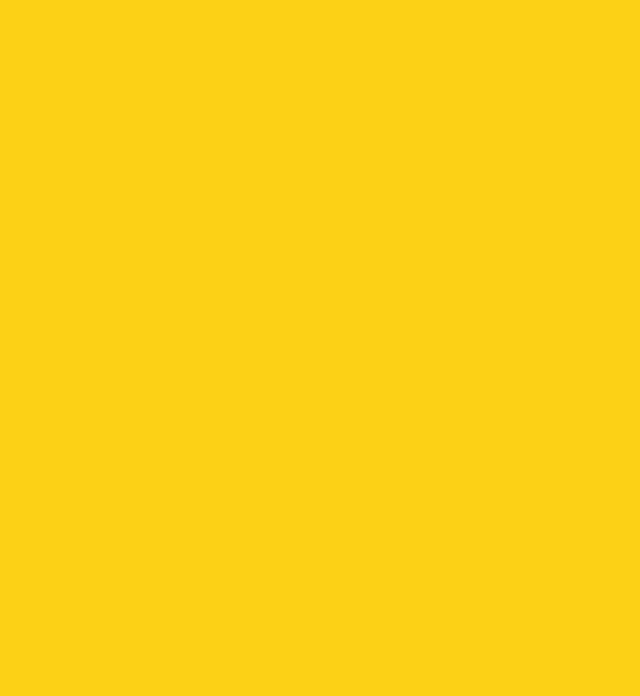
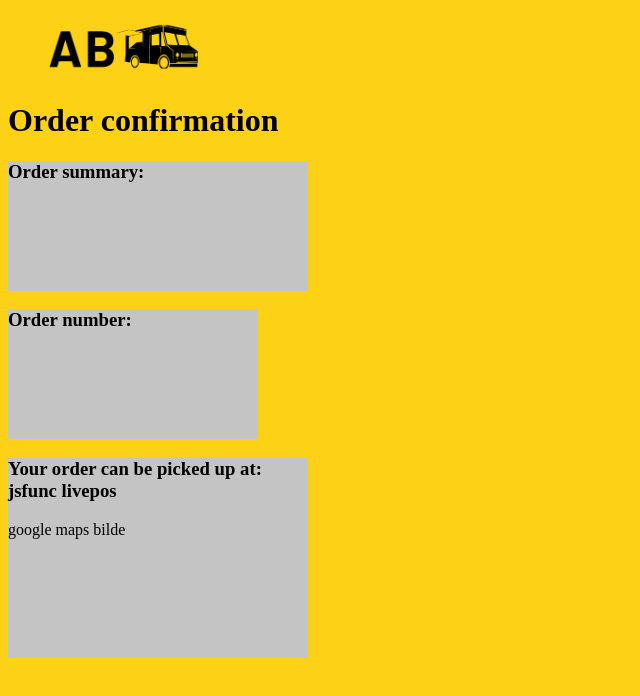
Before and after one commit to hermansintnu/project_webtech, a plain HTML site: page confirmation.html in a window 1280 px wide. Shown: the whole page, without its empty margins (0-640 px from the left). Drawn offline with Linux system fonts and the light colour scheme.

Commit message:
3 boxes made

```diff
--- a/confirmation.html
+++ b/confirmation.html
@@ -1,12 +1,35 @@
 <!DOCTYPE html>
 <html lang="en" dir="ltr">
 
-<head>  <meta charset="utf-8">
+<head>
+    <meta charset="UTF-8">
+    <meta http-equiv="X-UA-Compatible" content="IE=edge">
+    <meta name="viewport" content="width=device-width, initial-scale=1.0">
     <title>Andres order confirmation</title>
     <link rel="stylesheet" href="style.css">
 </head>
 
 <body>
+    <figure> <a href="homepage.html">
+        <img src="img/logo.png" id="logoConf" alt="Logo"> </a>
+      </figure>
+
+    <h1>Order confirmation</h1>
+
+
+<div class="box" id="yourOrder">
+<h3>Order summary:</h3>
+</div>
+
+<div class="box" id="orderNumber">
+    <h3> Order number: </h3>
+</div>
+
+<div class="box" id="orderPickUp">
+    <h3>Your order can be picked up at: jsfunc livepos</h3>
+    google maps bilde
+
+</div>
 
 </body>
 
@@ -16,4 +39,5 @@
 
 
 
+
 </html>
--- a/style.css
+++ b/style.css
@@ -81,12 +81,36 @@ margin: 10px;
 /* payment end */
 
 /* This section is for confirmation.html */
+#logoConf {
+  width: 150px;
+}
+
+#yourOrder {
+  background-color: #c4c4c4;
+  width: 300px;
+  height: 130px;
+}
+
+#orderNumber {
+  background-color: #c4c4c4;
+  width: 250px;
+  height: 130px;
+}
+
+#orderPickUp{
+  background-color: #c4c4c4;
+  width: 300px;
+  height: 200px;
+}
+
 
 /* confirmation end */
+
 
 /* this section is for about.html */
 
 /* about ends */
+
 
 /* This section is for location.html */
 
```
